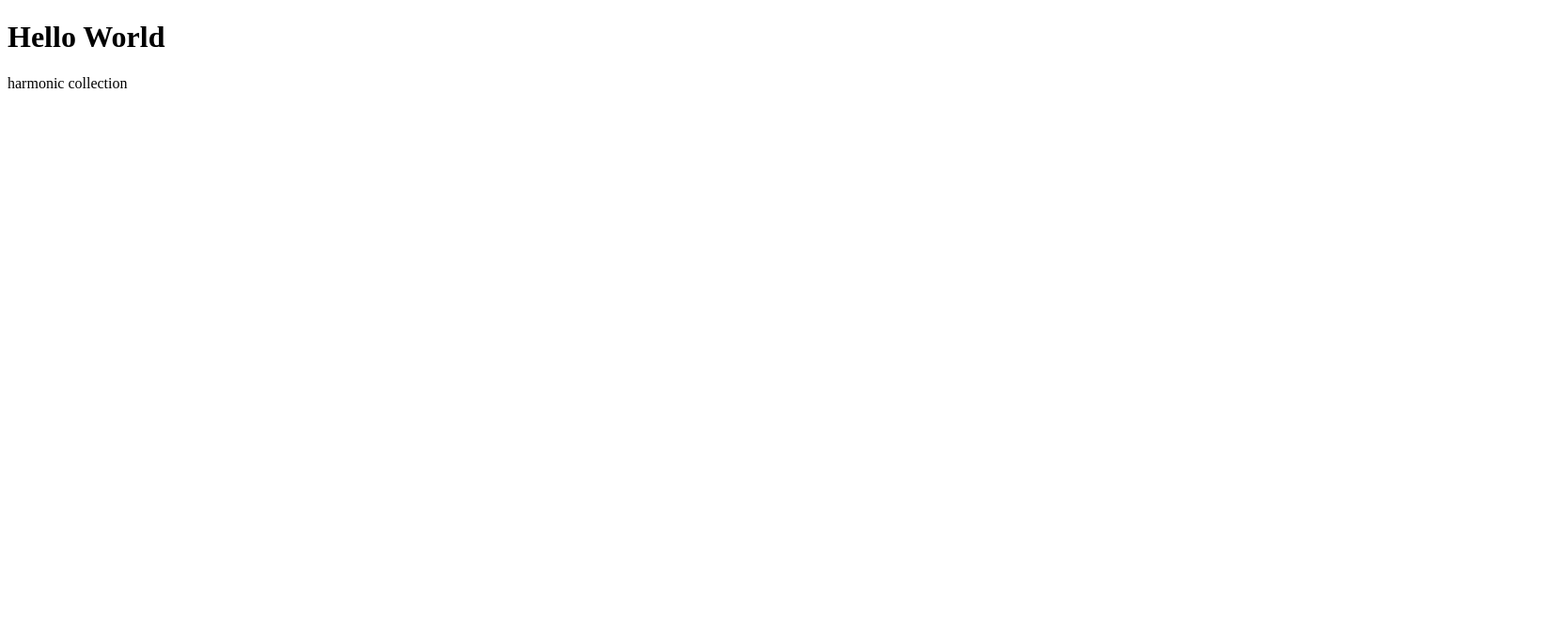
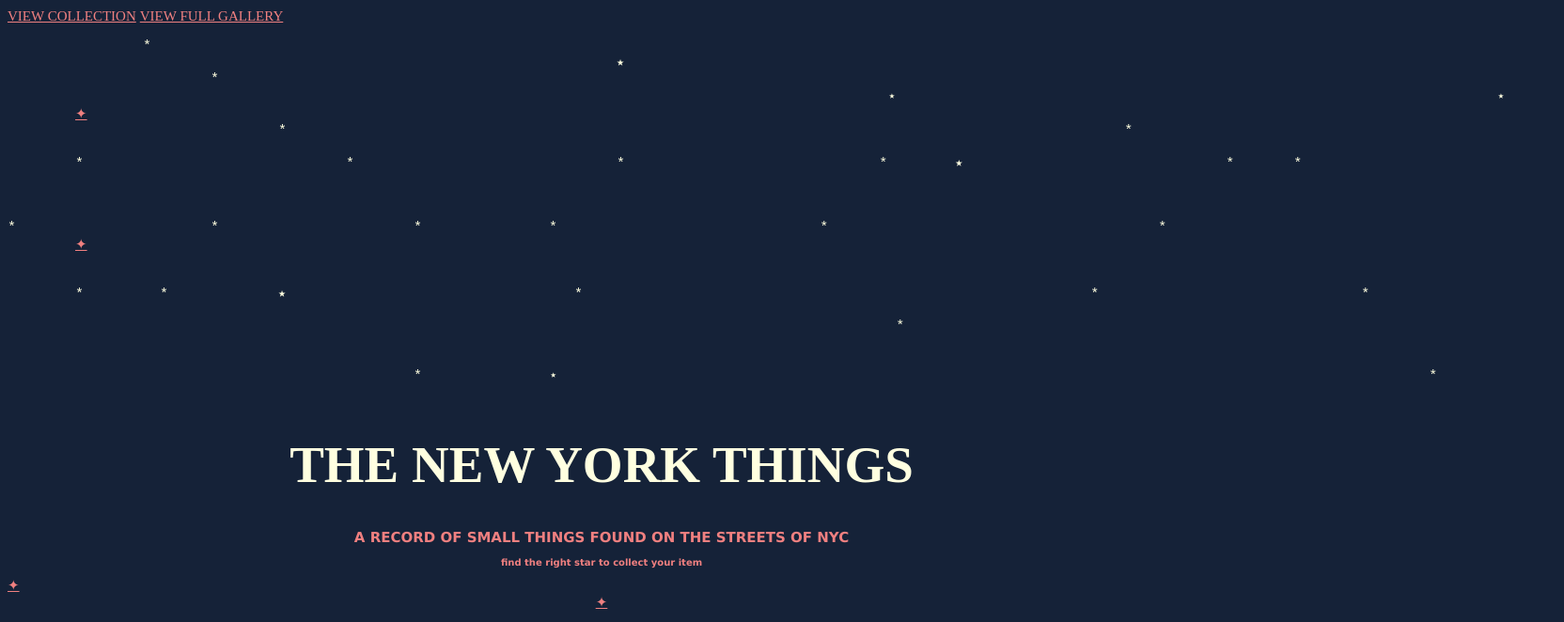
Before and after one commit to zhuy007/zhuy007.github.io, a plain HTML site: page index.html in a window 1280 px wide. Shown: the top 662 px of the page at 94% size, 1664 px wide, since content can reach past the window. Drawn offline with Linux system fonts and the light colour scheme.

Commit message:
harmonic collection
landing page

```diff
--- a/index.html
+++ b/index.html
@@ -1,7 +1,79 @@
 <!DOCTYPE html>
 <html>
+<head>
+	<meta charset="utf-8">
+	<meta name="viewport" content="width=device-width, initial-scale=1">
+	<link rel="stylesheet" href="main.css">
+	<title>harmonic collection entry 1</title>
+</head>
 <body>
-<h1>Hello World</h1>
-<p>harmonic collection</p>
+	<a href="index.html"target="_blank">VIEW COLLECTION</a>     <a href="index.html"target="_blank">VIEW FULL GALLERY</a>
+
+	<pre>
+		*
+									⭑
+			*
+													⋆									⋆
+	<a href="index.html"target=”_blank”>✦</a>
+				*           											    *
+
+	*    		 		*				*  			       *  	⭑				* 	*
+
+
+
+*	  		* 			*		*   				*		  			*
+	<a href="index.html"target=”_blank”>✦</a>
+
+
+	*         *		⭑				   *								*				*
+
+	   												 *
+
+
+	   					*		⋆													*
+	</pre>
+	<h1><center>THE NEW YORK THINGS</center></h1>
+	<h2><center>A RECORD OF SMALL THINGS FOUND ON THE STREETS OF NYC</center><h2>
+	<h3><center>find the right star to collect your item</center></h3>
+
+	<div>
+		<a href="index.html"target=”_blank”>✦</a>
+		<br>
+		<a href="index.html"target=”_blank”><center>✦</center></a>
+	</div>
+	<h3><center>
+	<pre>
+*											   			*
+
+																		*
+									*
+
+						⭑
+			*													*				*
+					  			*
+					  																	*
+
+					  										<a href="index.html"target=”_blank”>✦</a>
+		*
+					*							*
+																		    *		⭑
+
+
+
+							*											*
+	*													⭑
+		⋆								  *												*
+
+								 *							*
+
+				*													⋆
+																				*
+	<a href="index.html"target=”_blank”>✦</a>
+*												*
+
+						 *
+						 											  *
+	</pre>
+
 </body>
 </html>
--- /dev/null
+++ b/main.css
@@ -0,0 +1,47 @@
+body
+{
+	background-color:#152238;
+}
+
+a
+{
+	font-size:15px;
+	font-family:timesnewroman;
+	color:lightcoral;
+}
+
+b
+{
+	font-size:10px;
+	color:lightcoral;
+}
+
+h1
+{
+	font-size:55px;
+	font-family:timesnewroman;
+	color:#FFFFE0;
+}
+
+div
+{
+
+}
+
+pre
+{
+	font-size:15px;
+	color:lightyellow;
+}
+h2
+{
+	font-size:15px ;
+	font-family:verdana;
+	color:lightcoral;
+}
+h3
+{
+	font-size:10px;
+	font-family:verdana;
+	color:lightcoral;
+}
```
Also changed, not shown: 1 other file.
